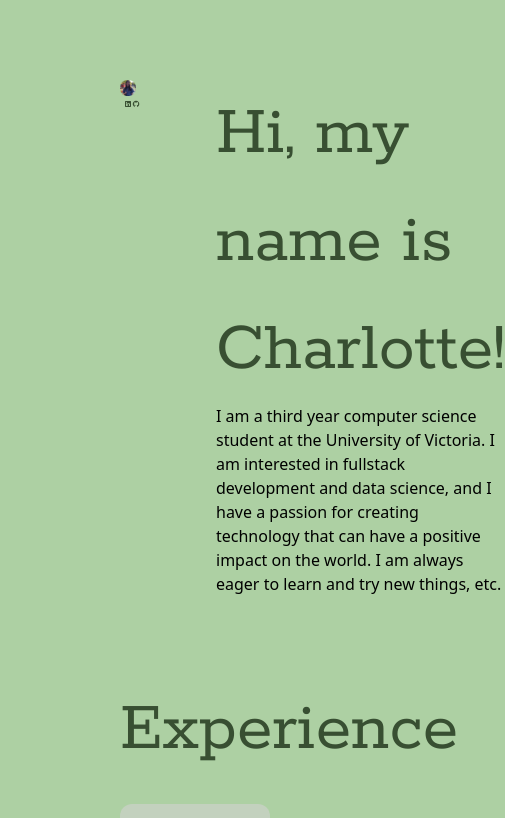
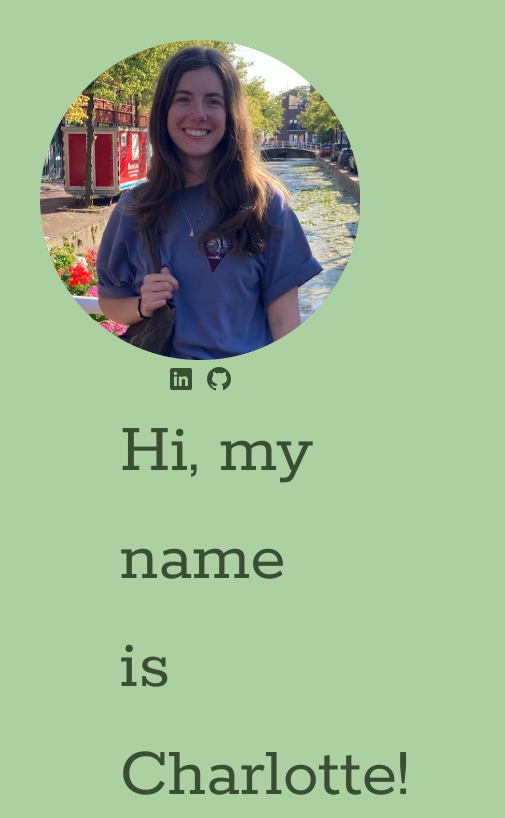
Before and after one commit to charlottejacques3/personal-portfolio, a Next.js app: page / in a window 390 px wide. Shown: the top 818 px of the page, 505 px wide, since content can reach past the window. Built offline with nearby package versions, Linux system fonts and the light colour scheme; a web font is replaced by a local one.

Commit message:
made about section responsive

```diff
--- a/src/app/components/about/AboutSection.tsx
+++ b/src/app/components/about/AboutSection.tsx
@@ -6,11 +6,11 @@ import { IconLink } from './IconLink';
 export const AboutSection = () => {
 
   return (
-    <div className='flex m-20'>
+    <div className='md:flex md:m-20'>
 
       {/* headshot and socials */}
-      <div className='mr-20'>
-        <Image src='/headshot.png' alt='Headshot' width={350} height={350}/>
+      <div className='w-xs h-xs m-auto'>
+        <Image src='/headshot.png' alt='Headshot' width={320} height={320} className='min-w-xs min-h-xs'/>
         <div className='flex justify-center'>
           <IconLink href='https://www.linkedin.com/in/charlotte-jacques-9472a6337/' icon='/socials/linkedin.png' alt='LinkedIn icon with hyperlink'/>
           <IconLink href='https://github.com/charlottejacques3' icon='/socials/github.png' alt='GitHub icon with hyperlink'/>
@@ -18,7 +18,7 @@ export const AboutSection = () => {
       </div>
 
       {/* bio */}
-      <div>
+      <div className='ml-20 h-xs content-center'>
         <h1>{greeting}</h1>
         {bio}
       </div>
--- a/src/app/layout.tsx
+++ b/src/app/layout.tsx
@@ -26,6 +26,9 @@ export default function RootLayout({
 }>) {
   return (
     <html lang="en">
+      <head>
+        <meta name="viewport" content="width=device-width, initial-scale=1.0" />
+      </head>
       <body
         className={`${mandali.variable} ${rokkitt.variable} antialiased m-10`}
       >
```
